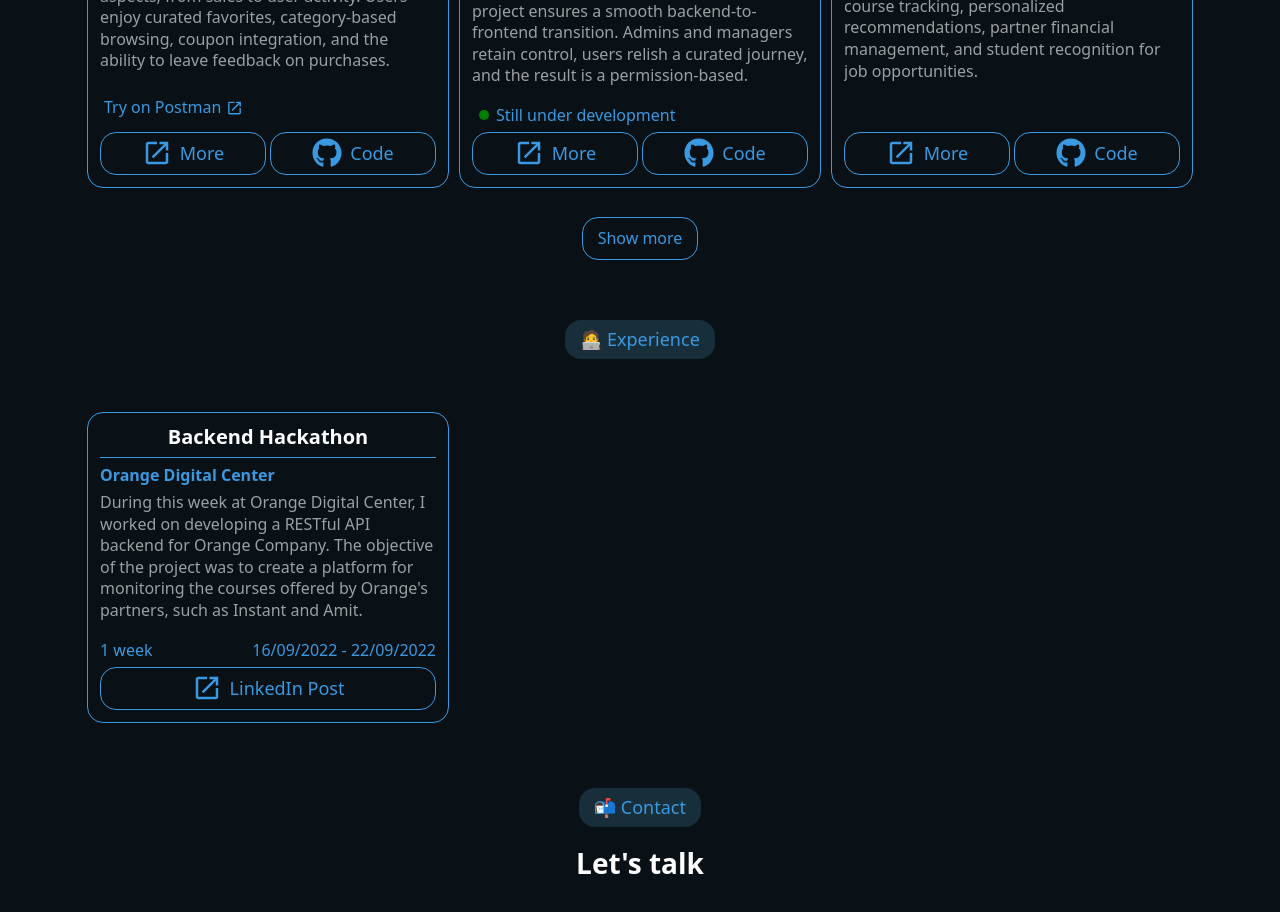
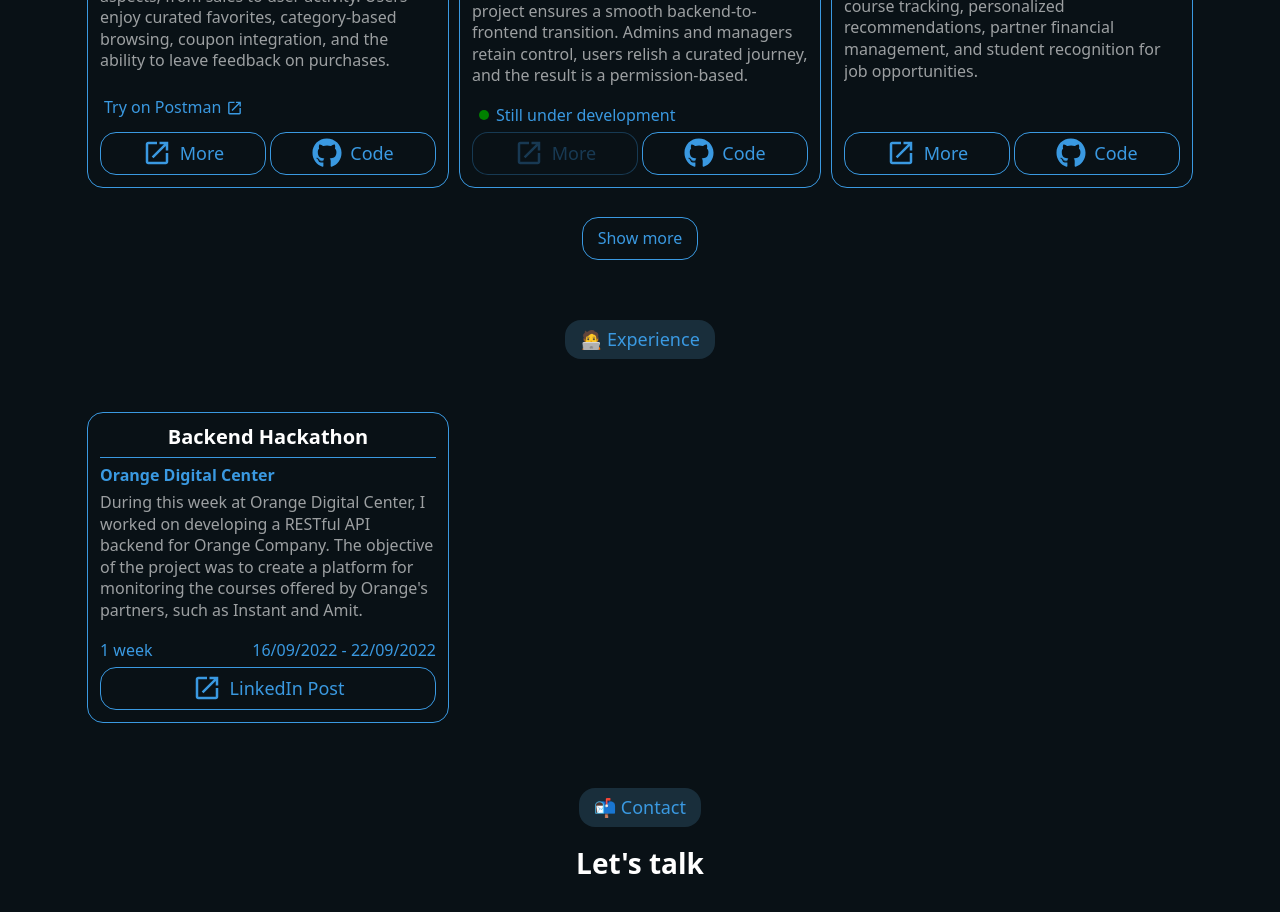
Before and after one commit to bassem620/my-portfolio, a React (Create React App) app: page / in a window 1280 px wide. Shown: the part 1860-2772 px from the top of the page. Built offline with nearby package versions, Linux system fonts and the light colour scheme.

Commit message:
project link fixed

```diff
--- a/src/assets/projects.js
+++ b/src/assets/projects.js
@@ -33,10 +33,7 @@
                 name: 'Github',
                 link: 'https://github.com/bassem620/e-shop-frontend',
             },
-            linkedin: {
-                name: 'LinkedIn Post',
-                link: null,
-            }
+            linkedin: null
         },
     },
     {
```
